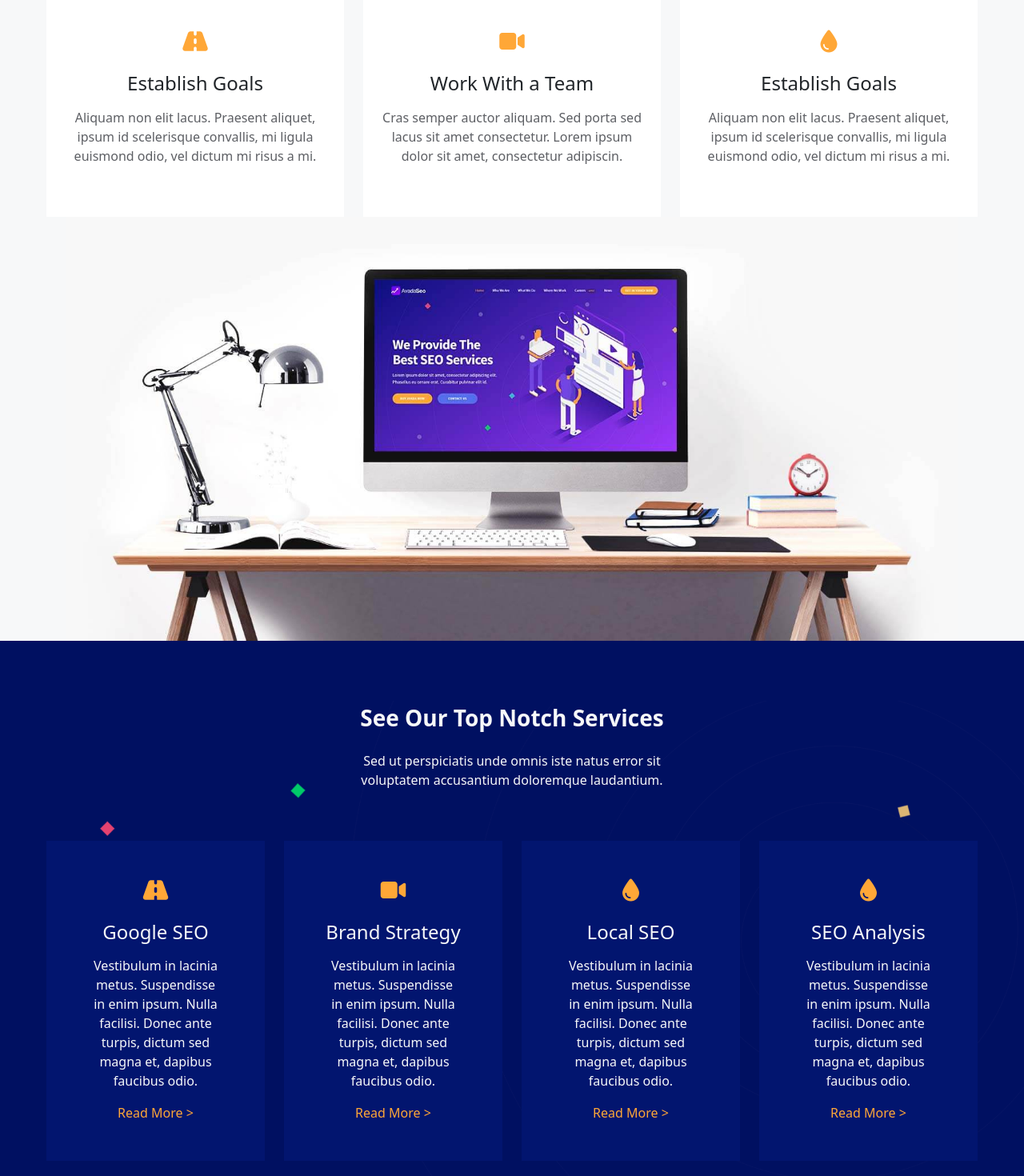
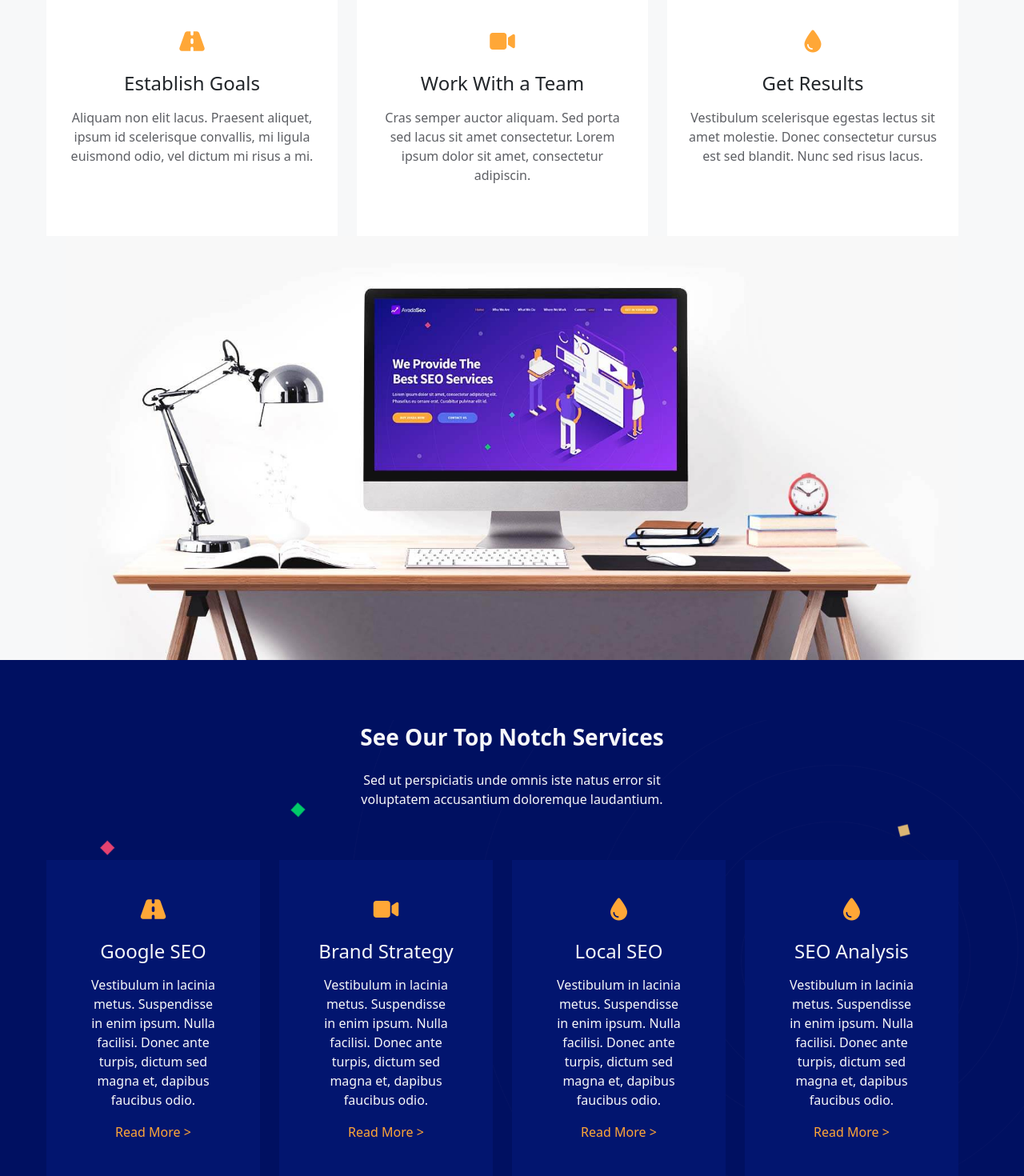
Before and after one commit to filippo-falcone/proj-html-vuejs, a Vue app: page / in a window 1280 px wide. Shown: the part 960-2430 px from the top of the page at 80% size. Built offline with nearby package versions, Linux system fonts and the light colour scheme.

Commit message:
feat: added ColCard and change AppWeDo and AppWeAre template

```diff
--- a/src/components/AppWeAre.vue
+++ b/src/components/AppWeAre.vue
@@ -1,8 +1,32 @@
 <script>
+import ColCard from './ColCard.vue';
+
 export default {
+    components: {
+        ColCard
+    },
     data() {
         return {
-
+            info: [
+                {
+                    icon: 'fa-road',
+                    title: 'Establish Goals',
+                    text: 'Aliquam non elit lacus. Praesent aliquet, ipsum id scelerisque convallis, mi ligula euismond odio, vel dictum mi risus a mi.',
+                    link: false
+                },
+                {
+                    icon: 'fa-video',
+                    title: 'Work With a Team',
+                    text: 'Cras semper auctor aliquam. Sed porta sed lacus sit amet consectetur. Lorem ipsum dolor sit amet, consectetur adipiscin.',
+                    link: false
+                },
+                {
+                    icon: 'fa-droplet',
+                    title: 'Get Results',
+                    text: 'Vestibulum scelerisque egestas lectus sit amet molestie. Donec consectetur cursus est sed blandit. Nunc sed risus lacus.',
+                    link: false
+                }
+            ]
         };
     }
 }
@@ -17,22 +41,8 @@ export default {
                         <h3 class="mb-4">Meet The New Agency SEO Template From The Avada Team</h3>
                         <p>Sed ut perspiciatis unde omnis iste natus error sit voluptatem accusantium doloremque laudantium.</p>
                     </div>
-                 </div>
-                <div class="col py-5 me-4">
-                    <i class="fa-solid fa-road mb-4 fs-3"></i>
-                    <h4 class="mb-3">Establish Goals</h4>
-                    <p>Aliquam non elit lacus. Praesent aliquet, ipsum id scelerisque convallis, mi ligula euismond odio, vel dictum mi risus a mi.</p>
                 </div>
-                <div class="col py-5 me-4">
-                    <i class="fa-solid fa-video mb-4 fs-3"></i>
-                    <h4 class="mb-3">Work With a Team</h4>
-                    <p>Cras semper auctor aliquam. Sed porta sed lacus sit amet consectetur. Lorem ipsum dolor sit amet, consectetur adipiscin.</p>
-                </div>
-                <div class="col py-5">
-                    <i class="fa-solid fa-droplet mb-4 fs-3"></i>
-                    <h4 class="mb-3">Establish Goals</h4>
-                    <p>Aliquam non elit lacus. Praesent aliquet, ipsum id scelerisque convallis, mi ligula euismond odio, vel dictum mi risus a mi.</p>
-                </div>
+                <ColCard v-for="singleInfo in info" :info="singleInfo"></ColCard>
            </div>
            <div>
                 <img src="../assets/images/agency-seo-desk-front.jpg" alt="">
@@ -41,7 +51,7 @@ export default {
     </section>
 </template>
 
-<style scoped lang="scss">
+<style lang="scss">
 @use '../style/partials/variables' as *;
 
 .who-we-are {
--- a/src/components/AppWeDo.vue
+++ b/src/components/AppWeDo.vue
@@ -1,5 +1,41 @@
 <script>
-export default {}
+import ColCard from './ColCard.vue';
+
+export default {
+    components: {
+        ColCard
+    },
+    data() {
+        return {
+            info: [
+                {
+                    icon: 'fa-road',
+                    title: 'Google SEO',
+                    text: 'Vestibulum in lacinia metus. Suspendisse in enim ipsum. Nulla facilisi. Donec ante turpis, dictum sed magna et, dapibus faucibus odio.',
+                    link: true
+                },
+                {
+                    icon: 'fa-video',
+                    title: 'Brand Strategy',
+                    text: 'Vestibulum in lacinia metus. Suspendisse in enim ipsum. Nulla facilisi. Donec ante turpis, dictum sed magna et, dapibus faucibus odio.',
+                    link: true
+                },
+                {
+                    icon: 'fa-droplet',
+                    title: 'Local SEO',
+                    text: 'Vestibulum in lacinia metus. Suspendisse in enim ipsum. Nulla facilisi. Donec ante turpis, dictum sed magna et, dapibus faucibus odio.',
+                    link: true
+                },
+                {
+                    icon: 'fa-droplet',
+                    title: 'SEO Analysis',
+                    text: 'Vestibulum in lacinia metus. Suspendisse in enim ipsum. Nulla facilisi. Donec ante turpis, dictum sed magna et, dapibus faucibus odio.',
+                    link: true
+                }
+            ]
+        };
+    }
+}
 </script>
 
 <template>
@@ -11,37 +47,14 @@ export default {}
                         <h3 class="mb-4">See Our Top Notch Services</h3>
                         <p>Sed ut perspiciatis unde omnis iste natus error sit voluptatem accusantium doloremque laudantium.</p>
                     </div>
-                 </div>
-                 <div class="col py-5 me-4">
-                    <i class="fa-solid fa-road mb-4 fs-3"></i>
-                    <h4 class="mb-3">Google SEO</h4>
-                    <p>Vestibulum in lacinia metus. Suspendisse in enim ipsum. Nulla facilisi. Donec ante turpis, dictum sed magna et, dapibus faucibus odio.</p>
-                    <a href="#">Read More ></a>
                 </div>
-                <div class="col py-5 me-4">
-                    <i class="fa-solid fa-video mb-4 fs-3"></i>
-                    <h4 class="mb-3">Brand Strategy</h4>
-                    <p>Vestibulum in lacinia metus. Suspendisse in enim ipsum. Nulla facilisi. Donec ante turpis, dictum sed magna et, dapibus faucibus odio.</p>
-                    <a href="#">Read More ></a>
-                </div>
-                <div class="col py-5 me-4">
-                    <i class="fa-solid fa-droplet mb-4 fs-3"></i>
-                    <h4 class="mb-3">Local SEO</h4>
-                    <p>Vestibulum in lacinia metus. Suspendisse in enim ipsum. Nulla facilisi. Donec ante turpis, dictum sed magna et, dapibus faucibus odio.</p>
-                    <a href="#">Read More ></a>
-                </div>
-                <div class="col py-5">
-                    <i class="fa-solid fa-droplet mb-4 fs-3"></i>
-                    <h4 class="mb-3">SEO Analysis</h4>
-                    <p>Vestibulum in lacinia metus. Suspendisse in enim ipsum. Nulla facilisi. Donec ante turpis, dictum sed magna et, dapibus faucibus odio.</p>
-                    <a href="#">Read More ></a>
-                </div>
+                <ColCard v-for="singleInfo in info" :info="singleInfo"></ColCard>
            </div>
         </div>
     </section>
 </template>
 
-<style scoped lang="scss">
+<style lang="scss">
 @use '../style/partials/variables' as *;
 
 .what-we-do {
--- /dev/null
+++ b/src/components/ColCard.vue
@@ -0,0 +1,18 @@
+<script>
+export default {
+    props: {
+        info: Object
+    }
+}
+</script>
+
+<template>
+    <div class="col py-5 me-4">
+        <i class="fa-solid mb-4 fs-3" :class="info.icon"></i>
+        <h4 class="mb-3">{{ info.title }}</h4>
+        <p>{{ info.text }}</p>
+        <a v-if="info.link" href="#">Read More ></a>
+    </div>
+</template>
+
+<style scoped lang="scss"></style>
```
